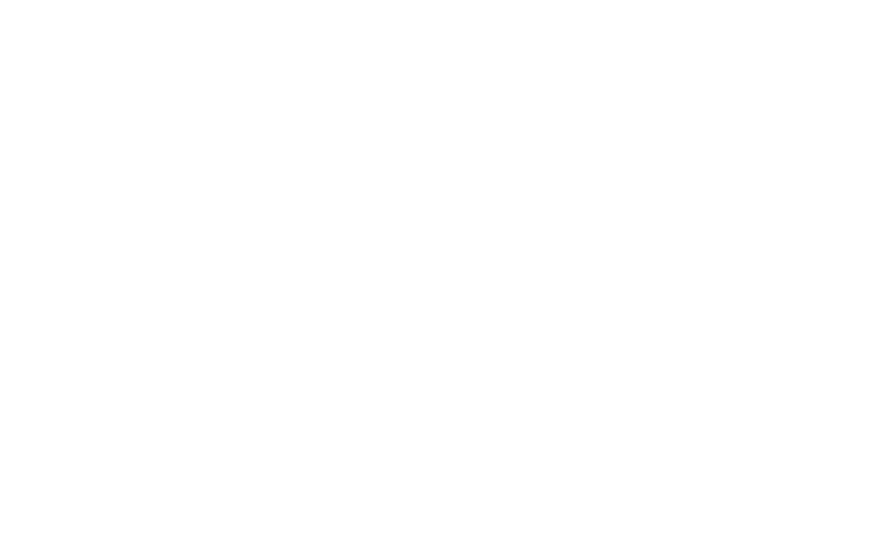
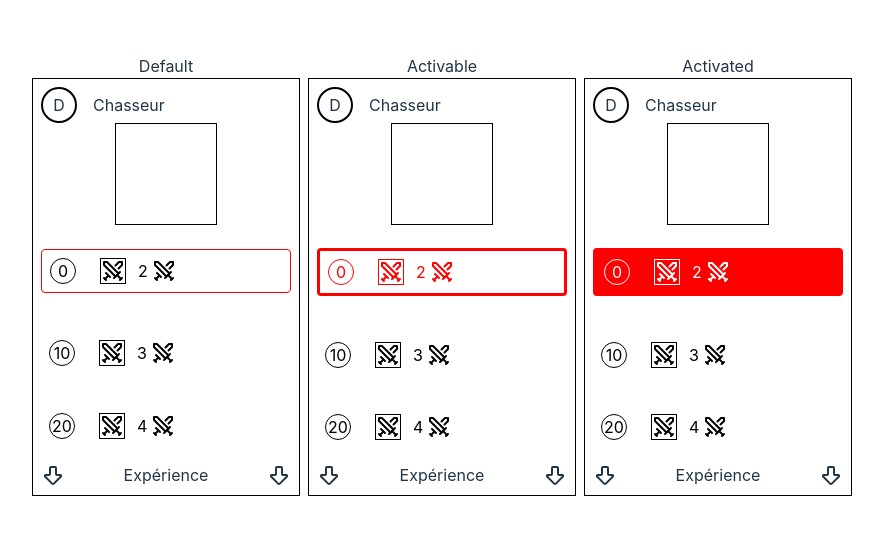
Before and after one commit to gqueste/dice-game, a Vue app: page /sandbox in a window 1280 px wide. Before the commit this address had no page. Shown: the part 125-660 px from the top of the page, without its empty margins (198-1081 px from the left). Built offline with nearby package versions, Linux system fonts and the light colour scheme.

Commit message:
feat(ui): add sandbox page
add activable / activated states to character cards

```diff
--- /dev/null
+++ b/src/pages/SandboxView.vue
@@ -0,0 +1,30 @@
+<script setup lang="ts">
+import CharacterCard from '@/ui/CharacterCard.vue'
+import { defaultAttackCharacter } from '@/game/card/character/catalog/default/character-default-attack'
+</script>
+
+<template>
+  <main>
+    <div class="characters">
+      <div>
+        <div>Default</div>
+        <CharacterCard :character="defaultAttackCharacter" />
+      </div>
+      <div>
+        <div>Activable</div>
+        <CharacterCard :character="defaultAttackCharacter" :activable="true" />
+      </div>
+      <div>
+        <div>Activated</div>
+        <CharacterCard :character="defaultAttackCharacter" :activated="true" />
+      </div>
+    </div>
+  </main>
+</template>
+
+<style scoped lang="scss">
+.characters {
+  display: flex;
+  gap: 8px;
+}
+</style>
--- a/src/router.ts
+++ b/src/router.ts
@@ -2,10 +2,12 @@
 
 import GameView from './pages/GameView.vue'
 import CatalogView from './pages/CatalogView.vue'
+import SandboxView from './pages/SandboxView.vue'
 
 const routes = [
   { path: '/', component: GameView },
   { path: '/catalog', component: CatalogView },
+  { path: '/sandbox', component: SandboxView },
 ]
 
 const router = createRouter({
--- a/src/ui/CharacterCard.vue
+++ b/src/ui/CharacterCard.vue
@@ -4,7 +4,11 @@
       <div
         v-for="level in character.levels"
         class="level"
-        :class="{ 'is-current-level': level?.level === character.currentLevel }"
+        :class="{
+          'is-current-level': level?.level === character.currentLevel,
+          activable,
+          activated,
+        }"
         :key="level?.level"
       >
         <div class="current-level-check">{{ level?.levelUpCost }}</div>
@@ -29,19 +33,23 @@
 import { ArrowBigDown } from 'lucide-vue-next'
 import PlayableCard from './PlayableCard.vue'
 
-defineProps<{ character: Character }>()
+defineProps<{ character: Character; activable?: boolean; activated?: boolean }>()
 </script>
 
 <style lang="scss" scoped>
 .level {
+  --level-color: black;
+  --active-color: red;
+
   display: flex;
   flex-wrap: nowrap;
   gap: 12px;
   align-items: center;
   padding: 0 8px;
+  color: var(--level-color);
 
   .current-level-check {
-    border: 1px solid black;
+    border: 1px solid var(--level-color);
     width: 24px;
     height: 24px;
     display: flex;
@@ -52,7 +60,7 @@
   }
 
   .required-dice {
-    border: 1px solid grey;
+    border: 1px solid var(--level-color);
     display: flex;
     justify-content: center;
     align-items: center;
@@ -75,8 +83,19 @@
 }
 
 .is-current-level {
-  border: 1px solid red;
+  border: 1px solid var(--active-color);
   border-radius: 4px;
   padding: 8px;
+
+  &.activable {
+    --level-color: var(--active-color);
+    border: 3px solid var(--active-color);
+  }
+
+  &.activated {
+    --level-color: white;
+    background-color: var(--active-color);
+    border: 3px solid var(--active-color);
+  }
 }
 </style>
```
